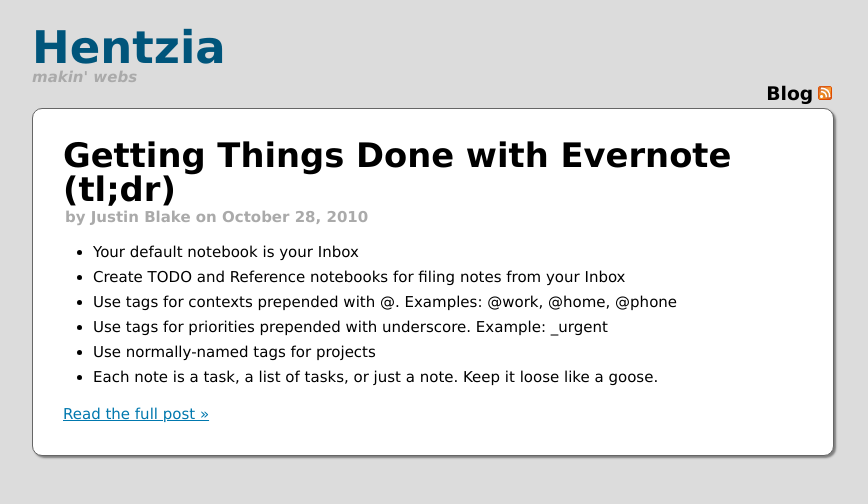
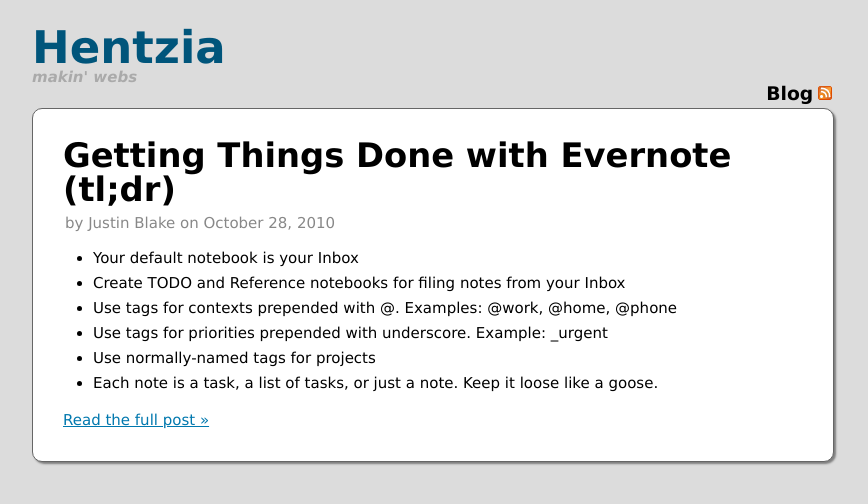
Before and after one commit to blaix/blaix.github.com, a Jekyll site: the page built from blog/gtd-with-evernote-tldr.markdown, in a window 1280 px wide. Shown: the top 504 px of the page, without its empty margins (18-886 px from the left). Built offline with Jekyll 4.4.1, drawn with Linux system fonts in a browser that asks for light colours; some web fonts are replaced; comment, search, counter and statistics services are not loaded.

Commit message:
Some minor design tweaks

```diff
--- a/stylesheets/main.css
+++ b/stylesheets/main.css
@@ -70,12 +70,13 @@
 /* Articles --------------------------------------------------------------- */
 article hgroup h1 {
   font-size: 225%;
-  margin-bottom: 4px; }
+  margin-bottom: 10px; }
 
 article hgroup h2 {
   font-size: 100%;
-  color: #aaa;
+  color: #888;
   font-style: normal;
+  font-weight: normal;
   margin-left: 2px;
   padding: 0;
   border: none;
```
